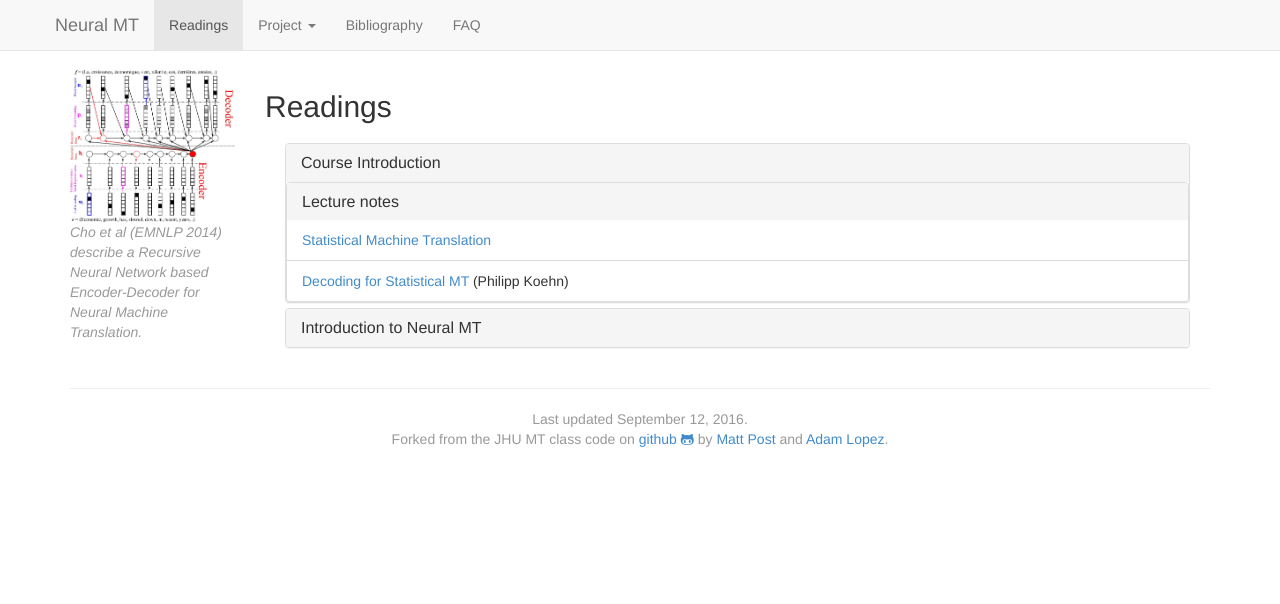
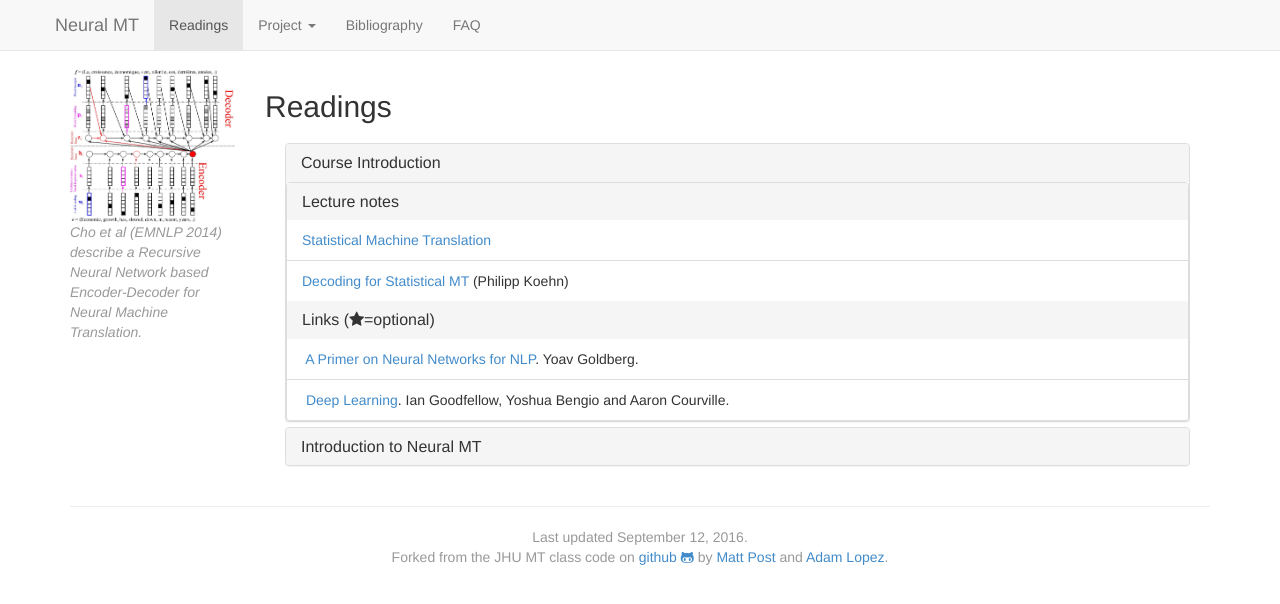
Before and after one commit to anoopsarkar/neuralmt-class, a Jekyll site: the page built from syllabus.md, in a window 1280 px wide. Shown: the top 604 px of the page. Built offline with Jekyll 4.4.1, drawn with Linux system fonts in a browser that asks for light colours; nearby versions of some CDN libraries.

Commit message:
more reading

```diff
--- a/_data/syllabus.yaml
+++ b/_data/syllabus.yaml
@@ -7,6 +7,13 @@
     - author: Philipp Koehn
       title: "Decoding for Statistical MT"
       url: "http://anoopsarkar.github.io/nlp-class/assets/slides/06-decoding.pdf"
+  links:
+    - title: "A Primer on Neural Networks for NLP"
+      author: Yoav Goldberg
+      url: "http://u.cs.biu.ac.il/~yogo/nnlp.pdf"
+    - title: "Deep Learning"
+      author: "Ian Goodfellow, Yoshua Bengio and Aaron Courville"
+      url: "http://www.deeplearningbook.org/"
 - title: "Introduction to Neural MT"
   tag: tutorial
   current: false
```
